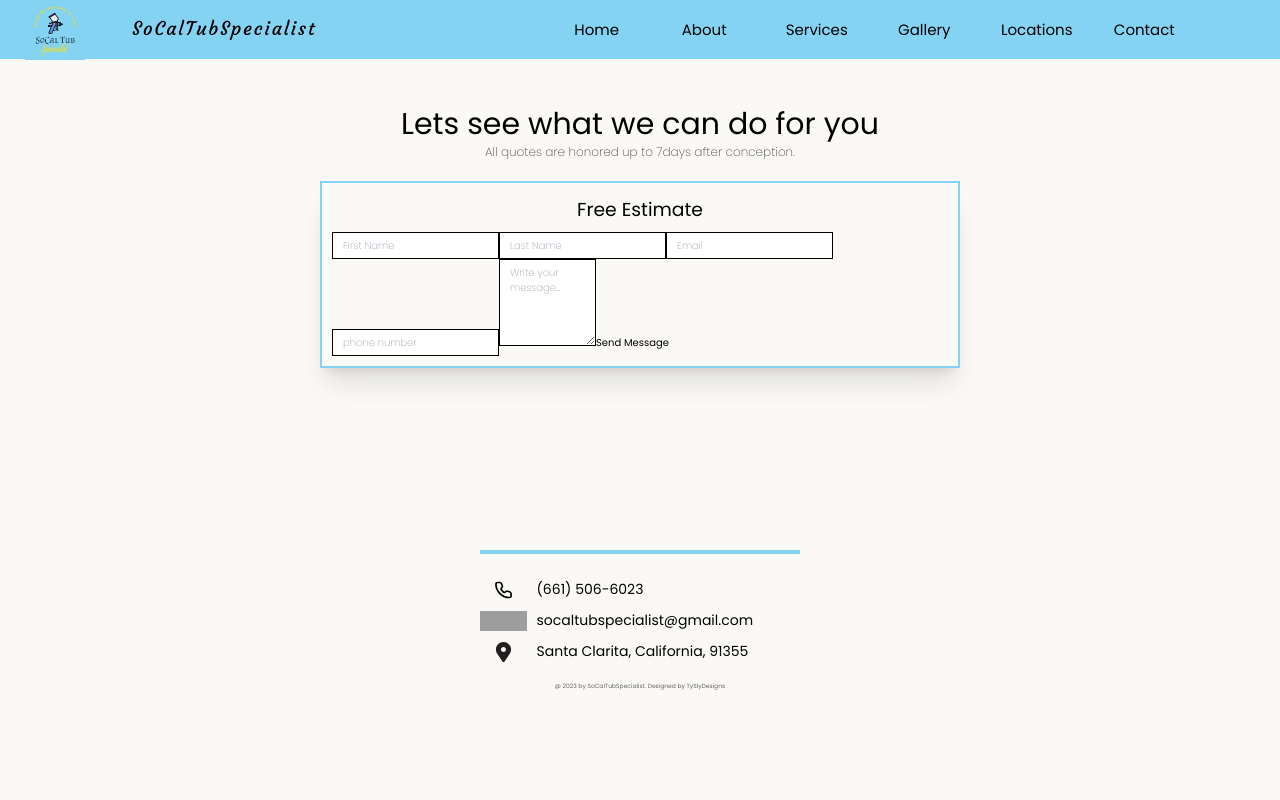
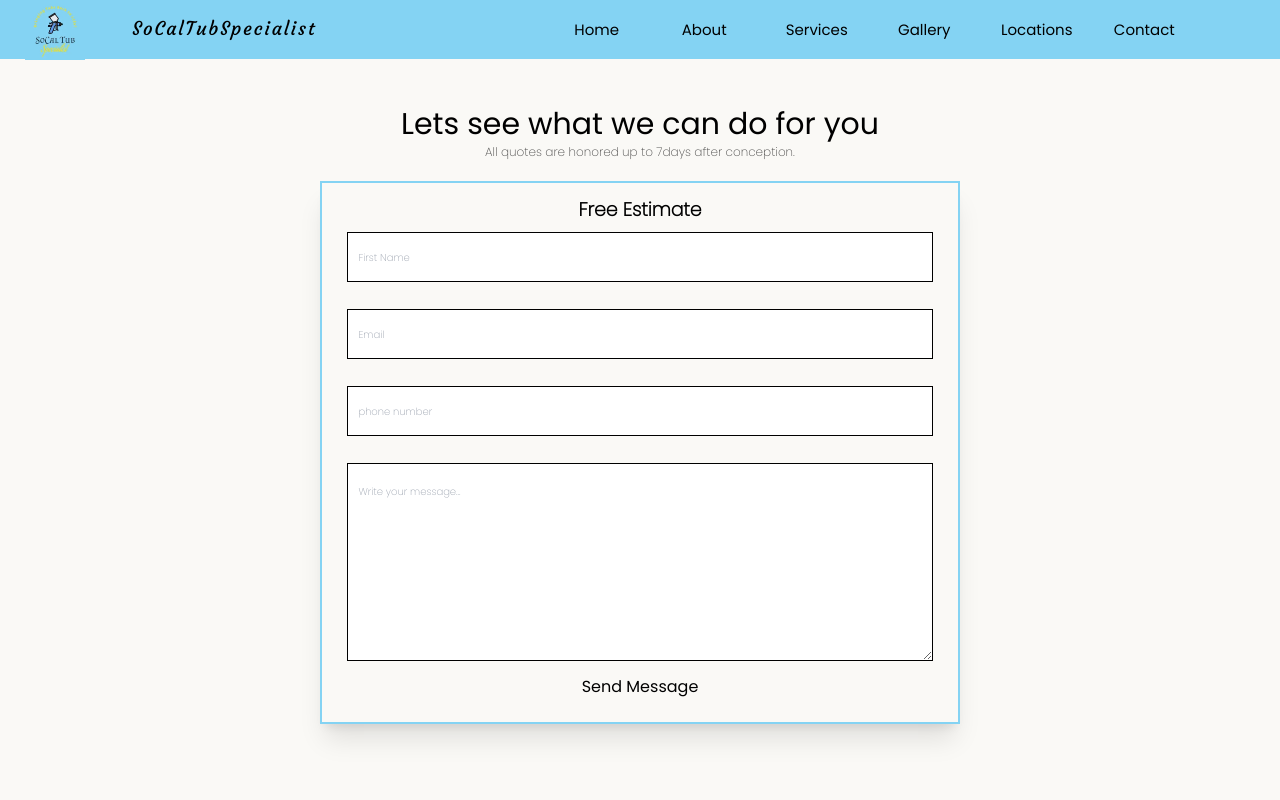
Before and after one commit to Tybenson0/socaltubs, a React (Create React App) app: page /Contact in a window 1280 px wide. Shown: the top 800 px of the page. Built offline with nearby package versions, Linux system fonts and the light colour scheme; grey boxes are pictures that could not be loaded.

Commit message:
socaltubspecialist complete

```diff
--- a/public/index.html
+++ b/public/index.html
@@ -31,32 +31,10 @@
     <noscript>You need to enable JavaScript to run this app.</noscript>
     <div id="root"></div>
     <form name="contact" data-netlify="true" style="display: none">
-      <input
-        type="text"
-        name="firstname"
-        className="border border-gray-500 px-4 py-2 focus:outline-none focus:border-purple-500 max-h-[5rem] light"
-      />
-      <input
-        type="text"
-        name="lastname"
-        className="border border-gray-500 px-4 py-2 focus:outline-none focus:border-purple-500 max-h-[5rem] light"
-      />
-      <input
-        type="email"
-        name="email"
-        className="border border-gray-500 px-4 py-2 focus:outline-none focus:border-purple-500 col-span-2 max-h-[5rem] light"
-      />
-      <input
-        type="tel"
-        name="phonenumber"
-        className="border border-gray-500 px-4 py-2 focus:outline-none focus:border-purple-500 col-span-2 max-h-[5rem] light"
-      />
-      <textarea
-        cols="10"
-        rows="5"
-        name="textarea"
-        className="border border-gray-500 px-4 py-2 focus:outline-none focus:border-purple-500 col-span-2 light"
-      ></textarea>
+      <input type="text" name="Name" />
+      <input type="email" name="Email" />
+      <input type="tel" name="Phone-Number" />
+      <textarea cols="10" rows="5" name="Email-Subject"></textarea>
     </form>
   </body>
 </html>
--- a/src/Contact.js
+++ b/src/Contact.js
@@ -1,5 +1,11 @@
+import { useState } from 'react';
 import {motion} from 'framer-motion'
 function Contact() {
+    const [submitted, setSubmitted] = useState(false);
+
+  const handleSubmit = (event) => {
+    setSubmitted(true);
+  };
     return (
         <motion.div
         initial={{opacity: 0}}
@@ -14,52 +20,58 @@ function Contact() {
                 <h2 className='opacity-[70%] w-[55%] text-center text-[1.2rem] mt-[.5rem] light'>All quotes are honored up to 7days after conception.</h2>
             </div>
             <div className="w-[95%] md:w-[75%] lg:w-[50%] h-full md:h-fit lg: p-[1rem] border-[2px] border-primary shadow-xl flex flex-col items-center mt-[2rem]">
-                <h3 className=" text-3xl leading-[2.4rem] w-[85%] text-center mb-[1rem] mt-[.5rem] small">
-                    Free Estimate
-                </h3>
+            {submitted ? (
+            <motion.h3
+            initial={{ opacity: 0 }}
+            animate={{ opacity: 1 }}
+            exit={{ opacity: .01 }}
+            transition={{ duration: 1 }}
+            className="text-3xl leading-[2.4rem] w-[85%] text-center mb-[1rem] mt-[.5rem] light font-semibold"
+          >
+            Thank you!
+          </motion.h3>
+            ) : (
+            <h3 className="text-3xl leading-[2.4rem] w-[85%] text-center mb-[1rem] mt-[.5rem] light font-semibold">
+                Free Estimate
+            </h3>
+            )}
 
-                {/*<form className="w-[95%] h-[45vh] md:h-[40vh] lg:h-[60vh] flex flex-col items-center" name="contact" method="POST" data-netlify="true" >*/}
-                <form name="contact" method="POST" data-netlify="true">
+
+                <form data-netlify-honeypot="bot-field" name="contact" method="POST" data-netlify="true" netlify="no-success-page" className="grid grid-cols-2 grid-rows-6 h-full w-[95%] md:h-[40vh] lg:h-[60vh]">
                     <input type="hidden" name="form-name" value="contact" />
                     <input
                     type="text"
-                    name="firstname"
-                    className="border border-gray-500 px-4 py-2 focus:outline-none focus:border-purple-500 max-h-[5rem] light"
+                    name="Name"
+                    className="border-[1px] border- py-[2rem] px-[1rem] col-span-2 max-h-[5rem] light focus:ring-1 focus:ring-secondary focus:border-secondary focus:outline-none"
                     placeholder="First Name"
-                    required
-                    />
-                    <input
-                    type="text"
-                    name="lastname"
-                    className="border border-gray-500 px-4 py-2 focus:outline-none focus:border-purple-500 max-h-[5rem] light"
-                    placeholder="Last Name"
                     required
                     />
                     <input
                     type="email"
                     name="email"
-                    className="border border-gray-500 px-4 py-2 focus:outline-none focus:border-purple-500 col-span-2 max-h-[5rem] light"
+                    className="border-[1px] border- py-[2rem] px-[1rem] col-span-2 max-h-[5rem] light focus:ring-1 focus:ring-secondary focus:border-secondary focus:outline-none"
                     placeholder="Email"
                     required
                     />
                     <input
                     type="tel"
                     name="phonenumber"
-                    className="border border-gray-500 px-4 py-2 focus:outline-none focus:border-purple-500 col-span-2 max-h-[5rem] light"
+                    className="border-[1px] border- py-[2rem] px-[1rem] col-span-2 max-h-[5rem] light focus:ring-1 focus:ring-secondary focus:border-secondary focus:outline-none"
                     placeholder="phone number"
                     />
                     <textarea
                     cols="10"
                     rows="5"
                     name="textarea"
-                    className="border border-gray-500 px-4 py-2 focus:outline-none focus:border-purple-500 col-span-2 light"
+                    className="border-[1px] border- py-[2rem] px-[1rem] col-span-2 light row-span-3 focus:ring-1 focus:ring-secondary focus:border-secondary focus:outline-none"
                     placeholder="Write your message..."
                     required
                     ></textarea>
                     <input
                     type="submit"
                     value="Send Message"
-                    className="flex-[15%] h-fit cursor-pointer small"
+                    className="flex-[15%] h-fit cursor-pointer small col-span-2 self-center text-[1.6rem] small focus:ring-1 focus:ring-secondary focus:border-secondary focus:outline-none"
+                    onClick={handleSubmit}
                     />
                 </form>
             </div>
--- a/src/Gallery.js
+++ b/src/Gallery.js
@@ -97,7 +97,7 @@ const Gallery = () => {
         <GridItem image={imagesKitchen[7]} />
         </div>
       <div className="w-[95%] md:w-[85%] lg:w-[70%] h-fit mt-[4rem] grid grid-cols-2 lg:grid-cols-3 col-reverse grid-rows-6 gap-[1.5rem] bg-thirdarylol">
-        <h2 className='w-[90%] max-h-fit text-[2.4rem] tracking-widest flex justify-center items-center text-center border-l-primary border-l-[2px] border-t-primary border-t-[2px] small'>Fiber Glass</h2>
+        <h2 className='w-[90%] max-h-fit text-[2.4rem] tracking-widest flex justify-center items-center text-center border-l-primary border-l-[2px] border-t-primary border-t-[2px] small pl-[5px]'>Fiber Glass</h2>
         <GridItem image={imagesGlass[0]} />
         <GridItem image={imagesGlass[1]} />
         <GridItem image={imagesGlass[2]} />
```
